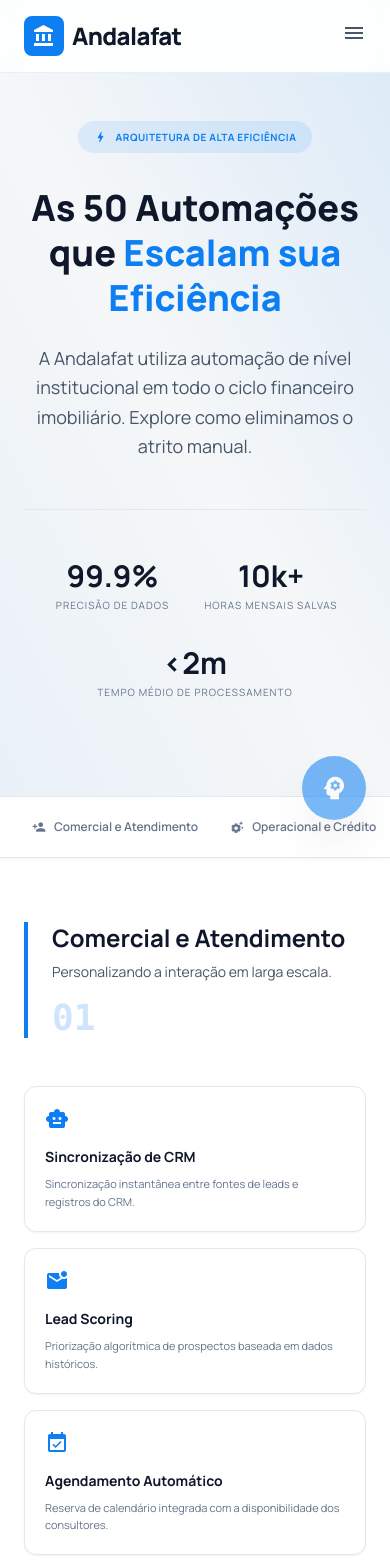
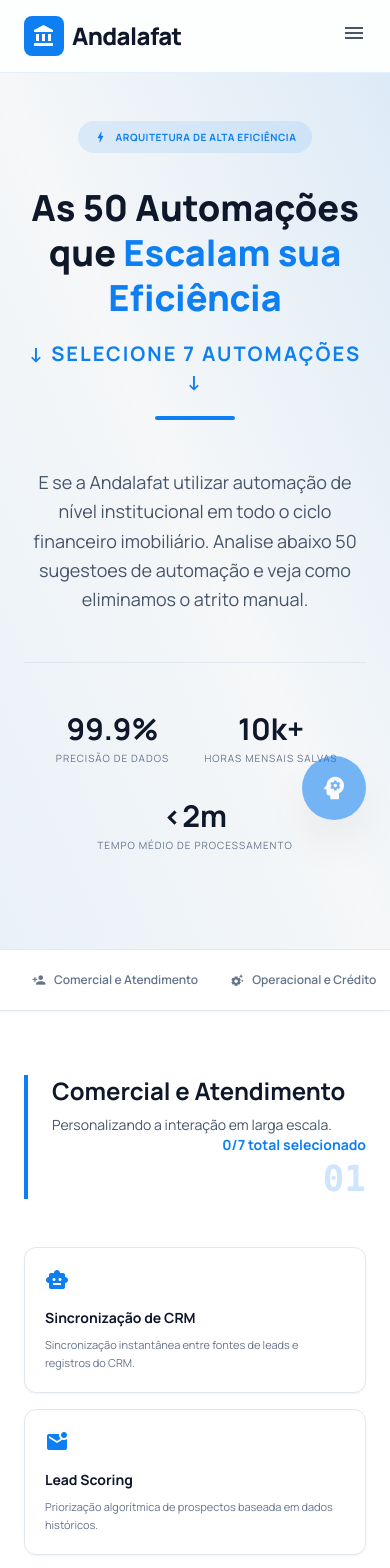
Before and after one commit to charines/Andalafat, a React (Vite) app: page / in a window 390 px wide. Shown: the top 1568 px of the page. Built offline with nearby package versions, Linux system fonts and the light colour scheme.

Commit message:
implementando clique

```diff
--- a/App.tsx
+++ b/App.tsx
@@ -1,4 +1,3 @@
-
 import React, { useState, useEffect } from 'react';
 import Header from './components/Header';
 import Hero from './components/Hero';
@@ -11,6 +10,23 @@
 
 const App: React.FC = () => {
   const [activeSection, setActiveSection] = useState<string>('comercial');
+
+  // NOVO: Estado global de seleções centralizado aqui
+  const [selecionados, setSelecionados] = useState<string[]>([]);
+
+  // NOVO: Função de controle global (limite de 7 total)
+  const toggleGlobalSelection = (title: string) => {
+    setSelecionados((prev) => {
+      if (prev.includes(title)) {
+        return prev.filter((t) => t !== title);
+      }
+      if (prev.length >= 7) {
+        alert("Você já escolheu o limite máximo de 7 automações no total.");
+        return prev;
+      }
+      return [...prev, title];
+    });
+  };
 
   useEffect(() => {
     const handleScroll = () => {
@@ -42,13 +58,19 @@
 
         <div id="automations" className="space-y-0">
           {SECTIONS.map((section) => (
-            <AutomationSection key={section.id} section={section} />
+            <AutomationSection
+              key={section.id}
+              section={section}
+              selecionados={selecionados} // Passa a lista global
+              onToggle={toggleGlobalSelection} // Passa a função de clique
+            />
           ))}
         </div>
 
         <Benefits />
       </main>
 
+      {/* Botão flutuante de WhatsApp opcional ou dentro do Footer/Hero */}
       <Footer />
       <GeminiExpert />
     </div>
--- a/components/AutomationSection.tsx
+++ b/components/AutomationSection.tsx
@@ -1,12 +1,14 @@
-
 import React from 'react';
 import { SectionData } from '../types';
 
 interface AutomationSectionProps {
   section: SectionData;
+  selecionados: string[]; // Recebe o estado global
+  onToggle: (title: string) => void; // Função para alterar o estado global
 }
 
-const AutomationSection: React.FC<AutomationSectionProps> = ({ section }) => {
+const AutomationSection: React.FC<AutomationSectionProps> = ({ section, selecionados, onToggle }) => {
+
   const getBgClass = () => {
     switch (section.variant) {
       case 'tinted': return 'bg-primary/5 dark:bg-primary/5';
@@ -15,48 +17,55 @@
     }
   };
 
-  const getCardBg = () => {
-    if (section.variant === 'dark') return 'bg-slate-800 dark:bg-slate-900 border-slate-700 hover:border-primary';
-    return 'bg-white dark:bg-slate-800 border-slate-200 dark:border-slate-700 hover:border-primary/50';
+  const getCardStyle = (title: string) => {
+    const isSelected = selecionados.includes(title);
+    const base = section.variant === 'dark'
+      ? 'bg-slate-800 dark:bg-slate-900 border-slate-700'
+      : 'bg-white dark:bg-slate-800 border-slate-200';
+
+    const selectedEffect = isSelected
+      ? 'ring-2 ring-primary border-primary shadow-blue-500/20 scale-[1.02]'
+      : 'hover:border-primary/50';
+
+    return `${base} ${selectedEffect} p-5 md:p-6 rounded-xl border shadow-sm transition-all duration-300 group cursor-pointer`;
   };
 
-  const getTextColor = () => {
-    if (section.variant === 'dark') return 'text-white';
-    return 'text-slate-900 dark:text-white';
-  };
-
-  const getSubtitleColor = () => {
-    if (section.variant === 'dark') return 'text-slate-400';
-    return 'text-slate-600 dark:text-slate-400';
-  };
-
-  const getDescriptionColor = () => {
-    if (section.variant === 'dark') return 'text-slate-400';
-    return 'text-slate-500 dark:text-slate-400';
-  };
+  const getTextColor = () => section.variant === 'dark' ? 'text-white' : 'text-slate-900 dark:text-white';
+  const getSubtitleColor = () => section.variant === 'dark' ? 'text-slate-400' : 'text-slate-600 dark:text-slate-400';
+  const getDescriptionColor = () => section.variant === 'dark' ? 'text-slate-400' : 'text-slate-500 dark:text-slate-400';
 
   return (
     <section id={section.id} className={`${getBgClass()} py-16 md:py-24 scroll-mt-32 transition-colors duration-500`}>
       <div className="container mx-auto px-6">
-        <div className={`flex flex-col md:flex-row md:items-end justify-between mb-12 border-l-4 border-primary pl-6`}>
+        <div className="flex flex-col md:flex-row md:items-end justify-between mb-12 border-l-4 border-primary pl-6">
           <div>
             <h2 className={`text-2xl md:text-3xl font-bold ${getTextColor()}`}>{section.title}</h2>
             <p className={`${getSubtitleColor()} mt-2 text-sm md:text-base`}>{section.subtitle}</p>
           </div>
-          <span className="text-primary/20 font-mono text-4xl md:text-6xl font-black mt-4 md:mt-0 select-none">
-            {section.index}
-          </span>
+          <div className="flex flex-col items-end">
+             {/* Agora mostra o total global acumulado */}
+             <span className="text-primary font-bold text-sm mb-1">{selecionados.length}/7 total selecionado</span>
+             <span className="text-primary/20 font-mono text-4xl md:text-6xl font-black select-none">
+              {section.index}
+            </span>
+          </div>
         </div>
 
         <div className="grid grid-cols-1 sm:grid-cols-2 lg:grid-cols-5 gap-4 md:gap-6">
           {section.items.map((item, idx) => (
             <div
               key={idx}
-              className={`${getCardBg()} p-5 md:p-6 rounded-xl border shadow-sm transition-all hover:shadow-lg group cursor-default`}
+              onClick={() => onToggle(item.title)}
+              className={getCardStyle(item.title)}
             >
-              <span className="material-icons text-primary mb-4 group-hover:scale-110 transition-transform">
-                {item.icon}
-              </span>
+              <div className="flex justify-between items-start mb-4">
+                <span className={`material-icons text-primary ${selecionados.includes(item.title) ? 'scale-110' : ''} transition-transform`}>
+                  {item.icon}
+                </span>
+                {selecionados.includes(item.title) && (
+                  <span className="material-icons text-primary text-sm">check_circle</span>
+                )}
+              </div>
               <h3 className={`font-bold text-sm md:text-base mb-2 ${getTextColor()}`}>
                 {item.title}
               </h3>
--- a/components/Hero.tsx
+++ b/components/Hero.tsx
@@ -17,8 +17,16 @@
             As 50 Automações que <span className="text-primary">Escalam sua Eficiência</span>
           </h1>
 
-          <p className="text-lg md:text-xl text-slate-600 dark:text-slate-400 mb-10 leading-relaxed max-w-2xl mx-auto">
-            A Andalafat utiliza automação de nível institucional em todo o ciclo financeiro imobiliário. Explore como eliminamos o atrito manual.
+          <div className="mt-8 flex flex-col items-center gap-2">
+            <p className="text-primary text-xl md:text-2xl font-bold uppercase tracking-widest animate-bounce">
+              ↓ Selecione 7 Automações ↓
+            </p>
+            <div className="h-1 w-20 bg-primary rounded-full"></div>
+          </div>
+
+          <p className="text-lg md:text-xl text-slate-600 dark:text-slate-400 mb-10 leading-relaxed max-w-2xl mx-auto mt-12">
+            E se a Andalafat utilizar automação de nível institucional em todo o ciclo financeiro imobiliário.
+            Analise abaixo 50 sugestoes de automação e veja como eliminamos o atrito manual.
           </p>
 
           <div className="flex flex-wrap justify-center gap-8 md:gap-12 mt-12 md:mt-16 border-t border-slate-200 dark:border-slate-800 pt-12">
```
